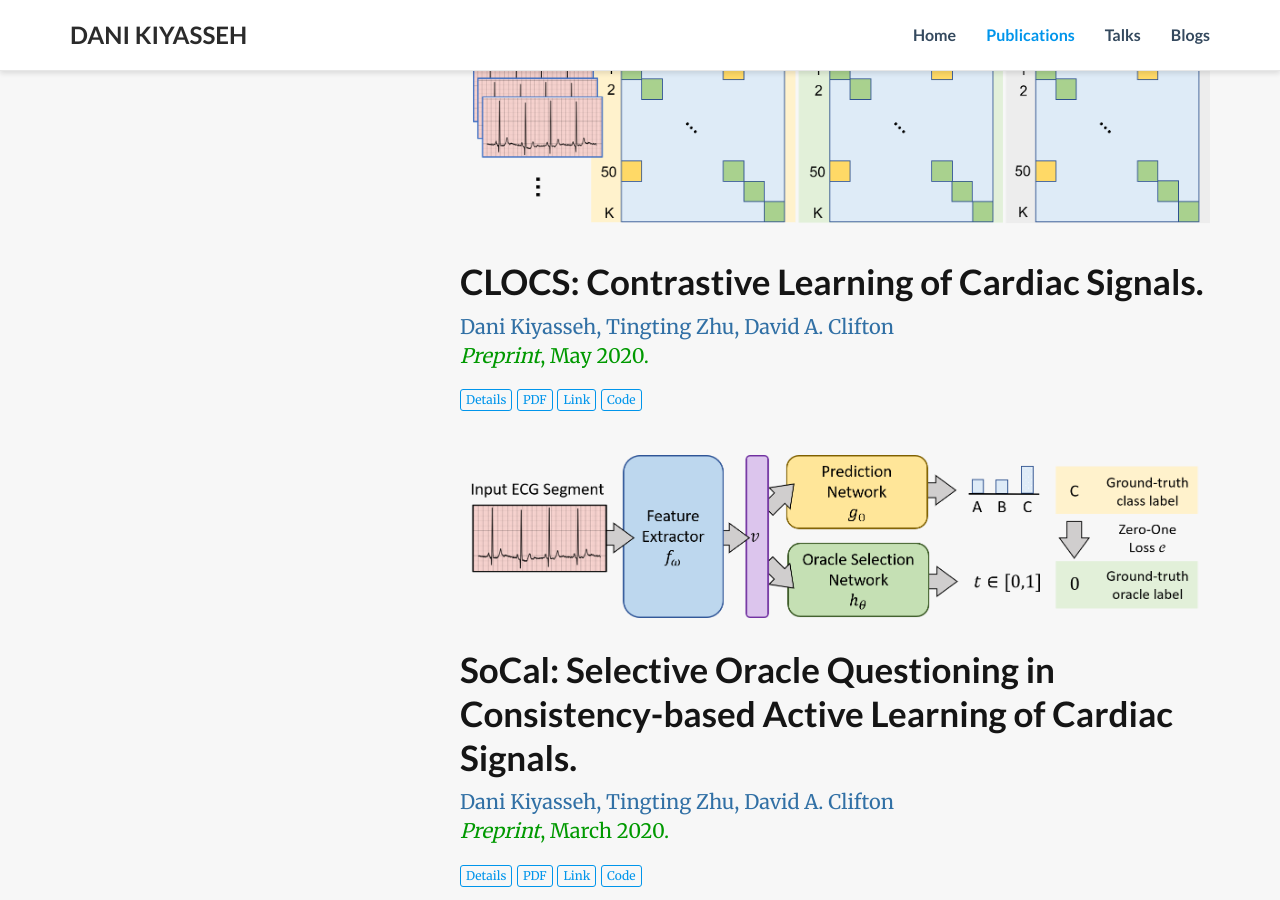
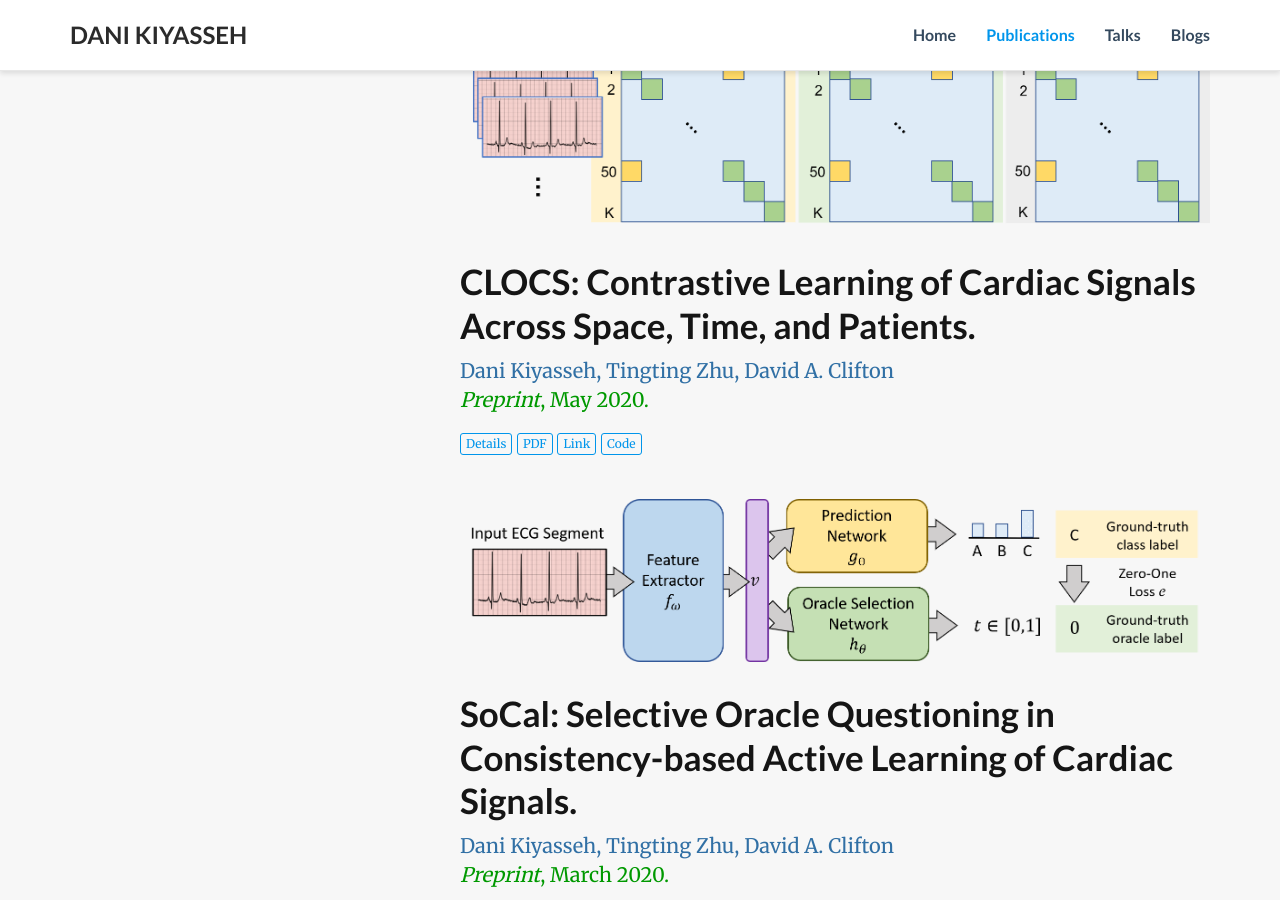
Before and after one commit to danikiyasseh/danikiyasseh.github.io, a Jekyll site: the page index.html, which Jekyll copies as it is, in a window 1280 px wide and 900 px high, scrolled down 2865 px. Built offline with Jekyll 4.4.1, drawn with Linux system fonts in a browser that asks for light colours; nearby versions of some CDN libraries; a style sheet for code colours, icons or effects is not loaded.

Commit message:
Update index.html

```diff
--- a/index.html
+++ b/index.html
@@ -359,7 +359,7 @@ title: Dani Kiyasseh
 
     <div class="col-md-12">
       <h3 class="article-title" itemprop="name">
-        <a href="https://danikiyasseh.github.io/publications/CLOCS/" itemprop="url">CLOCS: Contrastive Learning of Cardiac Signals.</a>
+        <a href="https://danikiyasseh.github.io/publications/CLOCS/" itemprop="url">CLOCS: Contrastive Learning of Cardiac Signals Across Space, Time, and Patients.</a>
       </h3>
       <div class="pub-abstract" itemprop="text">
       </div>
```
